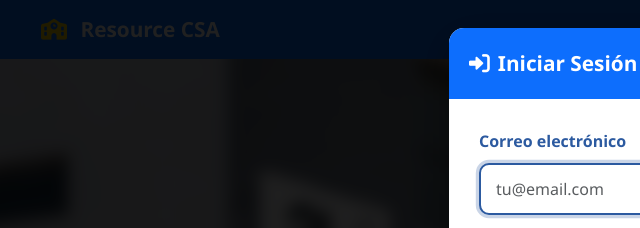
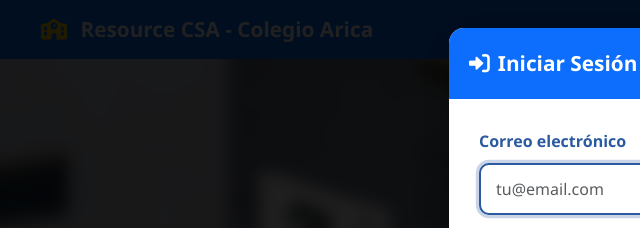
Before and after one commit to SebastianL2004/Web, a plain HTML site: page Web-main/index.html in a window 1280 px wide. Shown: the top 228 px of the page, 41-681 px from the left. Drawn offline with nearby package versions, Linux system fonts and the light colour scheme; no server answers.

Commit message:
actualizacion del nombre  'Colegio Arica'

```diff
--- a/Web-main/index.html
+++ b/Web-main/index.html
@@ -33,7 +33,7 @@
 <body>
   <nav class="navbar navbar-expand-lg navbar-dark bg-primary">
     <div class="container">
-      <a class="navbar-brand" href="#"><i class="fas fa-school"></i> Resource CSA</a>
+      <a class="navbar-brand" href="#"><i class="fas fa-school"></i> Resource CSA - Colegio Arica</a>
       <div class="navbar-nav ms-auto">
         <span class="nav-link" id="username">No autenticado</span>
         <a class="nav-link" href="#" id="logoutBtn" style="display:none" onclick="logout()">Cerrar Sesión</a>
```
